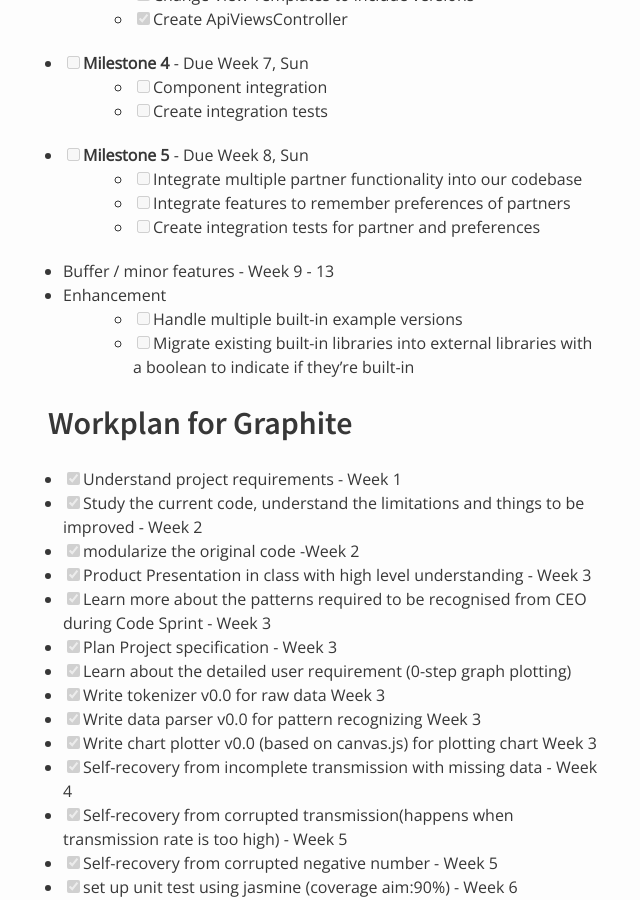
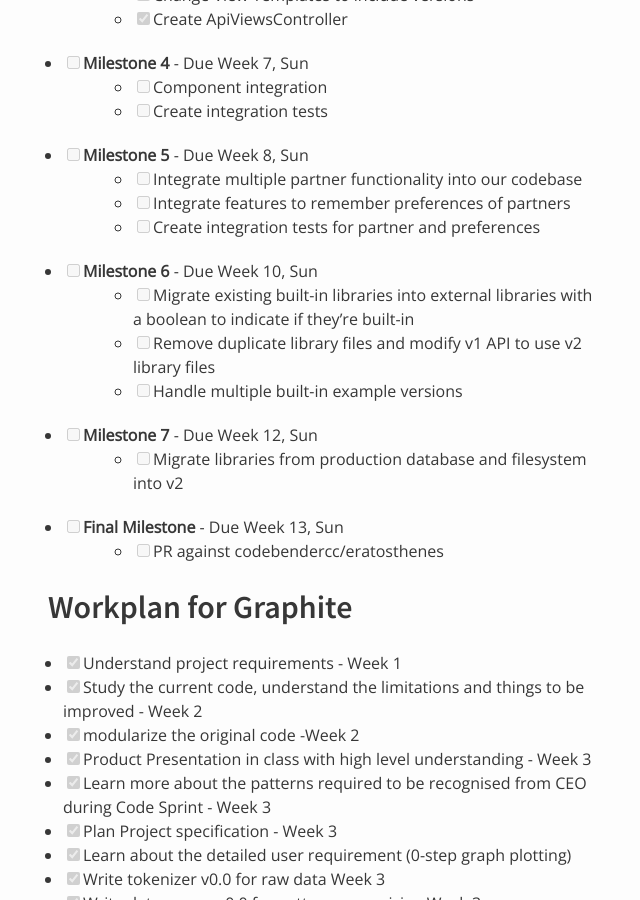
Before and after one commit to nus-oss/cs3281-AY1516S2-website, a Jekyll site: the page built from teams/codebender.md, in a window 1280 px wide and 900 px high, scrolled down 2551 px. Shown: the whole window, without its empty margins (322-962 px from the left). Built offline with Jekyll 4.4.1, drawn with Linux system fonts in a browser that asks for light colours.

Commit message:
Update team Eratosthenes' workplan

```diff
--- a/teams/codebender.md
+++ b/teams/codebender.md
@@ -93,10 +93,14 @@
     * [ ] Integrate multiple partner functionality into our codebase
     * [ ] Integrate features to remember preferences of partners
     * [ ] Create integration tests for partner and preferences
-* Buffer / minor features - Week 9 - 13
-* Enhancement
+* [ ] **Milestone 6** - Due Week 10, Sun
+    * [ ] Migrate existing built-in libraries into external libraries with a boolean to indicate if they're built-in
+    * [ ] Remove duplicate library files and modify v1 API to use v2 library files
     * [ ] Handle multiple built-in example versions
-    * [ ] Migrate existing built-in libraries into external libraries with a boolean to indicate if they're built-in
+* [ ] **Milestone 7** - Due Week 12, Sun
+    * [ ] Migrate libraries from production database and filesystem into v2
+* [ ] **Final Milestone** - Due Week 13, Sun
+    * [ ] PR against codebendercc/eratosthenes
 
 
 ## Workplan for Graphite
```
